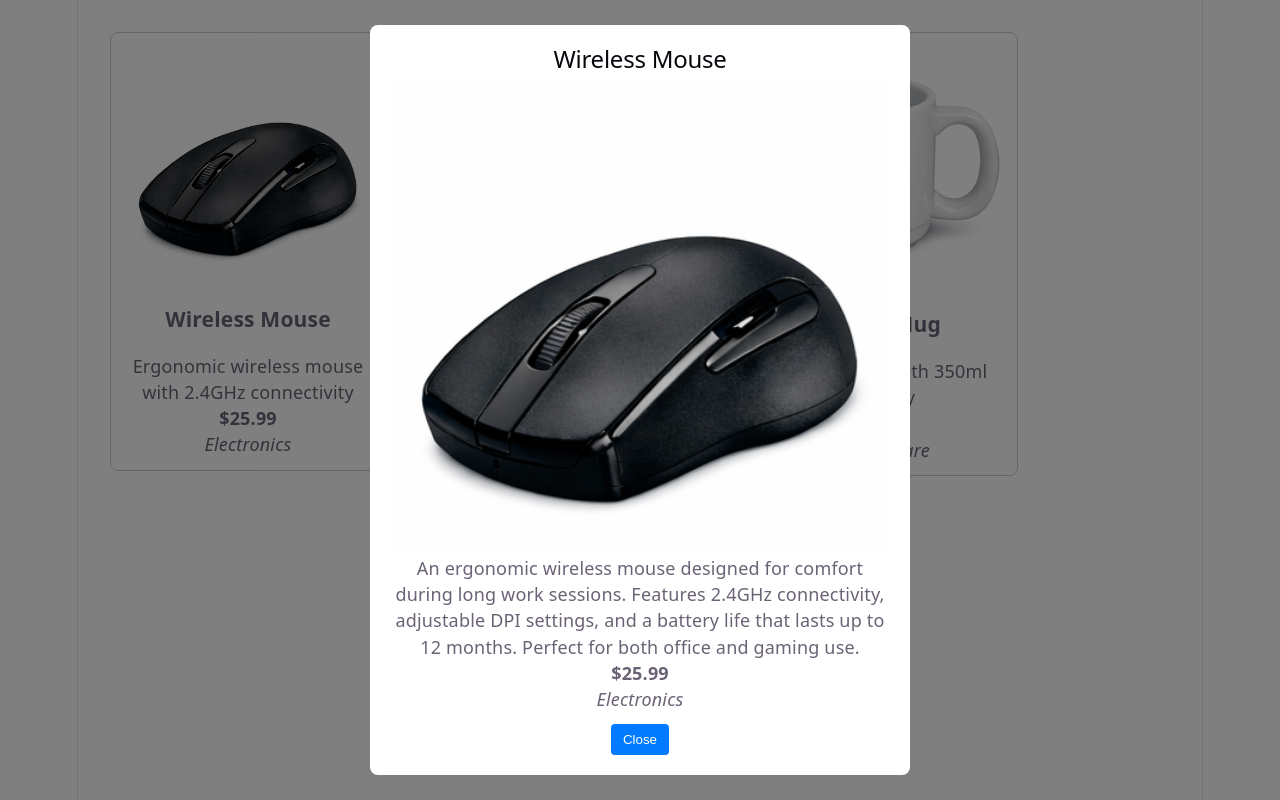
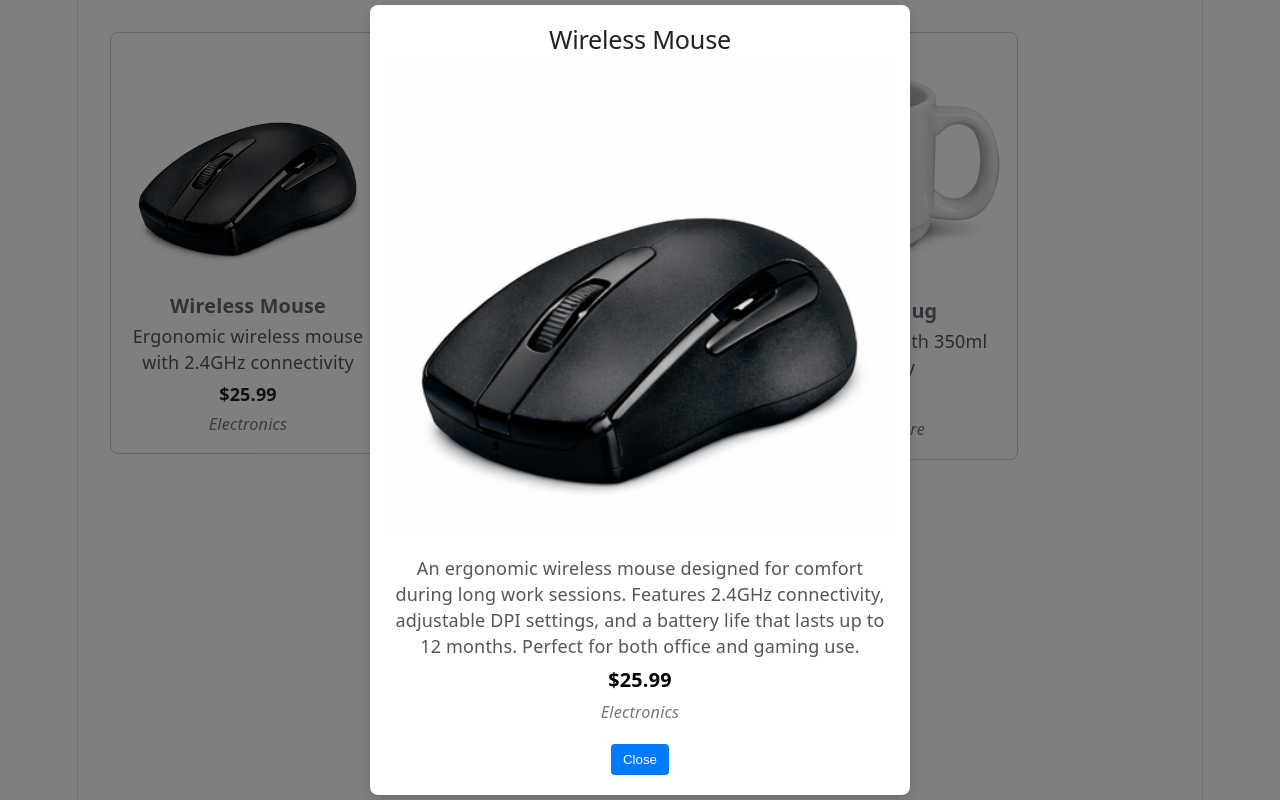
Before and after one commit to mniudanri/react-app, a React (Vite) app: page / in a window 1280 px wide. Both pictures are taken after a click on the element 248 px from the left and 253 px from the top of the page. Built offline with nearby package versions, Linux system fonts and the light colour scheme.

Commit message:
separate styling components

```diff
--- a/src/components/ProductCard.tsx
+++ b/src/components/ProductCard.tsx
@@ -1,4 +1,5 @@
 import type { Product } from "../models/Product";
+import "./components.css";
 
 interface ProductCardProps {
   product: Product;
@@ -6,25 +7,12 @@ interface ProductCardProps {
 
 export function ProductCard({ product }: ProductCardProps) {
   return (
-    <div
-      style={{
-        border: "1px solid #ccc",
-        borderRadius: "8px",
-        padding: "12px",
-        margin: "12px",
-        maxWidth: "250px",
-        cursor: "pointer"
-      }}
-    >
-      <img
-        src={product.image}
-        alt={product.name}
-        style={{ width: "100%", borderRadius: "4px" }}
-      />
+    <div className="product-card">
+      <img src={product.image} alt={product.name} />
       <h3>{product.name}</h3>
       <p>{product.shortDescription}</p>
       <strong>${product.price.toFixed(2)}</strong>
-      <p style={{ fontStyle: "italic" }}>{product.category}</p>
+      <p className="category">{product.category}</p>
     </div>
   );
 }
--- a/src/components/ProductModal.tsx
+++ b/src/components/ProductModal.tsx
@@ -1,4 +1,5 @@
 import type { Product } from "../models/Product";
+import "./components.css";
 
 interface ProductModalProps {
   product: Product;
@@ -7,52 +8,14 @@ interface ProductModalProps {
 
 export function ProductModal({ product, onClose }: ProductModalProps) {
   return (
-    <div
-      style={{
-        position: "fixed",
-        top: 0,
-        left: 0,
-        width: "100vw",
-        height: "100vh",
-        backgroundColor: "rgba(0,0,0,0.5)",
-        display: "flex",
-        justifyContent: "center",
-        alignItems: "center",
-        zIndex: 1000
-      }}
-    >
-      <div
-        style={{
-          backgroundColor: "white",
-          padding: "20px",
-          borderRadius: "8px",
-          maxWidth: "500px",
-          width: "90%"
-        }}
-      >
+    <div className="modal-overlay">
+      <div className="modal-content">
         <h2>{product.name}</h2>
-        <img
-          src={product.image}
-          alt={product.name}
-          style={{ width: "100%", borderRadius: "4px" }}
-        />
+        <img src={product.image} alt={product.name} />
         <p>{product.description}</p>
         <strong>${product.price.toFixed(2)}</strong>
-        <p style={{ fontStyle: "italic" }}>{product.category}</p>
-        <button
-          style={{
-            marginTop: "12px",
-            padding: "8px 12px",
-            backgroundColor: "#007bff",
-            color: "white",
-            border: "none",
-            borderRadius: "4px",
-            cursor: "pointer"
-          }}
-          onClick={onClose}
-        >
-          Close
-        </button>
+        <p className="category">{product.category}</p>
+        <button onClick={onClose}>Close</button>
       </div>
     </div>
   );
--- /dev/null
+++ b/src/components/components.css
@@ -0,0 +1,123 @@
+/* Product Card Styling */
+.product-card {
+  border: 1px solid #ccc;
+  border-radius: 8px;
+  padding: 12px;
+  margin: 12px;
+  max-width: 250px;
+  cursor: pointer;
+  transition: transform 0.2s ease, box-shadow 0.2s ease;
+}
+
+.product-card:hover {
+  transform: translateY(-4px);
+  box-shadow: 0 4px 12px rgba(0, 0, 0, 0.15);
+}
+
+.product-card img {
+  width: 100%;
+  border-radius: 4px;
+}
+
+.product-card h3 {
+  margin: 8px 0 4px;
+  font-size: 1.1rem;
+}
+
+.product-card p {
+  margin: 4px 0;
+  color: #555;
+}
+
+.product-card strong {
+  display: block;
+  margin-top: 6px;
+  font-size: 1rem;
+  color: #222;
+}
+
+.product-card .category {
+  font-style: italic;
+  color: #777;
+  font-size: 0.9rem;
+}
+
+/* Product Modal Styling */
+.modal-overlay {
+  position: fixed;
+  top: 0;
+  left: 0;
+  width: 100vw;
+  height: 100vh;
+  background-color: rgba(0, 0, 0, 0.5);
+  display: flex;
+  justify-content: center;
+  align-items: center;
+  z-index: 1000;
+}
+
+.modal-content {
+  background-color: white;
+  padding: 20px;
+  border-radius: 8px;
+  max-width: 500px;
+  width: 90%;
+  box-shadow: 0 4px 12px rgba(0, 0, 0, 0.15);
+  animation: fadeIn 0.3s ease;
+}
+
+.modal-content img {
+  width: 100%;
+  border-radius: 4px;
+  margin-bottom: 12px;
+}
+
+.modal-content h2 {
+  margin-bottom: 8px;
+  font-size: 1.4rem;
+  color: #222;
+}
+
+.modal-content p {
+  margin: 6px 0;
+  color: #555;
+}
+
+.modal-content strong {
+  display: block;
+  margin-top: 8px;
+  font-size: 1.1rem;
+  color: #000;
+}
+
+.modal-content .category {
+  font-style: italic;
+  color: #777;
+  font-size: 0.9rem;
+}
+
+.modal-content button {
+  margin-top: 12px;
+  padding: 8px 12px;
+  background-color: #007bff;
+  color: white;
+  border: none;
+  border-radius: 4px;
+  cursor: pointer;
+  transition: background-color 0.2s ease;
+}
+
+.modal-content button:hover {
+  background-color: #0056b3;
+}
+
+@keyframes fadeIn {
+  from {
+    opacity: 0;
+    transform: scale(0.95);
+  }
+  to {
+    opacity: 1;
+    transform: scale(1);
+  }
+}
```
